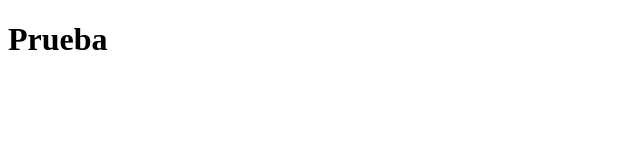
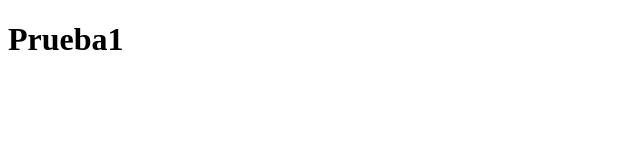
Before and after one commit to JavierVargas0112/JavierVargas0112.github.io, a plain HTML site: page index.html in a window 1280 px wide. Shown: the full height of the page, 0-640 px from the left. Drawn offline with Linux system fonts and the light colour scheme.

Commit message:
Initial Commit 2

```diff
--- a/index.html
+++ b/index.html
@@ -7,7 +7,7 @@
 </head>
 <body>
 
-    <h1>Prueba</h1>
+    <h1>Prueba1</h1>
 
 </body>
 </html>
```
